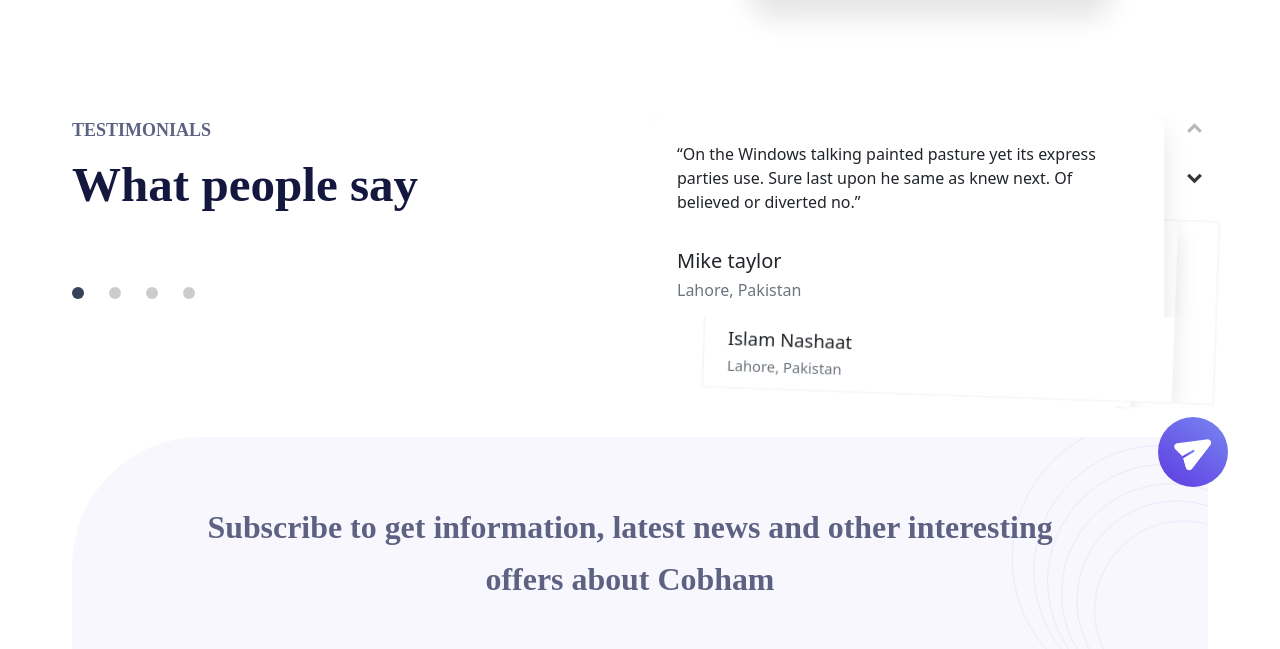
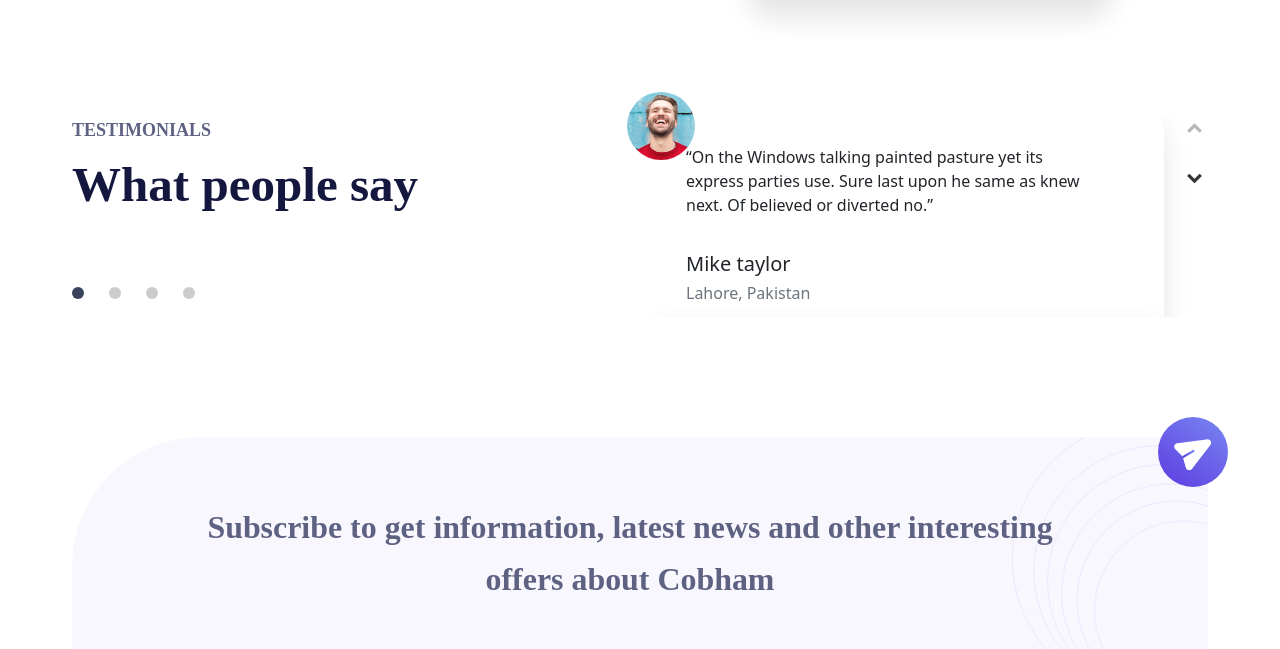
Before and after one commit to islamnashaat03/Travel-Landing-Page, a website: page index.html in a window 1280 px wide. Shown: the part 2597-3246 px from the top of the page. Drawn offline with nearby package versions, Linux system fonts and the light colour scheme; files whose address does not match are found by name.

Commit message:
finish slider

```diff
--- a/content/js/main.js
+++ b/content/js/main.js
@@ -1,6 +1,5 @@
 window.onload = function () {
   // START SCROLL TO TOP BUTTON
-  if (window.matchMedia('(min-width:992px)').matches) {
     let span = document.querySelector(".up");
     window.onscroll = () => {
       if (scrollY >= 800) {
@@ -15,7 +14,7 @@ window.onload = function () {
         behavior: "smooth",
       })
     }
-  }
+
   // END SCROLL TO TOP BUTTON
 
 
@@ -51,7 +50,7 @@ window.onload = function () {
 
   var swiper = new Swiper(".mySwiper", {
     direction: "vertical",
-    effect : 'cards',
+    effect : 'slide',
     navigation: {
       nextEl: ".swiper-button-next",
       prevEl: ".swiper-button-prev",
--- a/content/sass/components/_scrolltotop.scss
+++ b/content/sass/components/_scrolltotop.scss
@@ -1,4 +1,5 @@
 .up {
+  display: block;
   position: fixed;
   bottom: 10px;
   right: -40px;
@@ -16,3 +17,8 @@
     right: 15px;
 
 }
+@media only screen and (max-width:767px) {
+  .up{
+    display: none;
+  }
+}
--- a/content/sass/components/_swiper.scss
+++ b/content/sass/components/_swiper.scss
@@ -1,16 +1,21 @@
 .mySwiper {
   max-height: 200px;
-  .swiper-wrapper{
-  .swiper-slide{
 
-  }
-  .swiper-slide-next{
-    margin: 80px 0 0 30px ;
-    border: 2px solid #f7f7f7 ;
-    transform: translate3d (rotateZ(0deg) scale(1))
-
+  .swiper-wrapper {
+    // .swiper-slide{
+    //   transform: translate3d(0px, calc(-4863px + 20%), -400px) rotateZ(
+    //     0deg) scale(1) !important
+    // }
+    .swiper-slide-next {
+      // margin: 80px 0 0 30px;
+      // border: 2px solid #f7f7f7;
+      // transform :translate3d(6px, -180px, -175px) !important;
+      // background: #fff;
+    }
+    .swiper-slide-prev{
     }
   }
+
   .swiper-button-next,
   .swiper-button-prev {
     right: 0;
@@ -38,10 +43,12 @@
   left: 0;
   // right: unset;
   bottom: -100px;
-  .swiper-pagination-bullet{
+
+  .swiper-pagination-bullet {
     width: 12px;
     height: 12px;
   }
+
   .swiper-pagination-bullet-active {
     background-color: #39425d;
   }
@@ -53,6 +60,12 @@
   right: unset;
 }
 
-.swiper-3d .swiper-slide-shadow{
+.swiper-3d .swiper-slide-shadow {
   background: none;
 }
+
+@media only screen and (max-width:991px) {
+  .swiper-pagination {
+    display: none;
+  }
+}
--- a/content/sass/components/_testemonials.scss
+++ b/content/sass/components/_testemonials.scss
@@ -21,15 +21,16 @@
     }
   }
   .testemonials__right-side{
+    position: relative;
     .swiper{
       .swiper-wrapper{
         .swiper-slide{
           .slide-wrapper{
             width: 92%;
             border-radius: 10px;
-            box-shadow: 0 11.9px 26.3px 0 rgba(0, 0, 0, 0.1);
+            box-shadow: 0px 12px 26px 1px rgba(0,0,0,0.1);
             background-color: #fff;
-            padding: 25px;
+            padding: 28px 68px 34px 34px ;
             p{
               margin-bottom: 35px;
             }
@@ -37,5 +38,19 @@
         }
       }
     }
+    .testemonials__right-side__img{
+      position: absolute;
+      top: -25px;
+      left: -25px;
+      z-index: 2;
+    }
   }
 }
+
+@media only screen and (max-width:991px) {
+  .testemonials{
+    .testemonials__right-side{
+      margin-bottom: 50px;
+    }
+  }
+}
--- a/index.html
+++ b/index.html
@@ -328,7 +328,6 @@
                     </div>
                   </div>
                   <div class="swiper-slide">
-                    <div class="swiper-slide">
                       <div class="slide-wrapper">
                         <p>“On the Windows talking painted pasture yet its express parties use. Sure last upon he same as knew next. Of believed or diverted no.”</p>
                         <h5>Ahmed Ali</h5>
@@ -336,10 +335,8 @@
                           Lahore, Pakistan
                         </h6>
                       </div>
-                    </div>
                   </div>
                   <div class="swiper-slide">
-                    <div class="swiper-slide">
                       <div class="slide-wrapper">
                         <p>“On the Windows talking painted pasture yet its express parties use. Sure last upon he same as knew next. Of believed or diverted no.”</p>
                         <h5>Osama Mohamed</h5>
@@ -347,7 +344,6 @@
                           Lahore, Pakistan
                         </h6>
                       </div>
-                    </div>
                   </div>
                 </div>
                 <div class="swiper-button-next">
@@ -356,6 +352,9 @@
                 <div class="swiper-button-prev">
                   <span class="icon-chevron-up"></span>
                 </div>
+              </div>
+              <div class="testemonials__right-side__img">
+                <img src="content/images/Image.png" alt="">
               </div>
             </div>
           </div>
```
Also changed, not shown: content/css/main-ltr.css, content/css/main-rtl.css, 2 other files.
